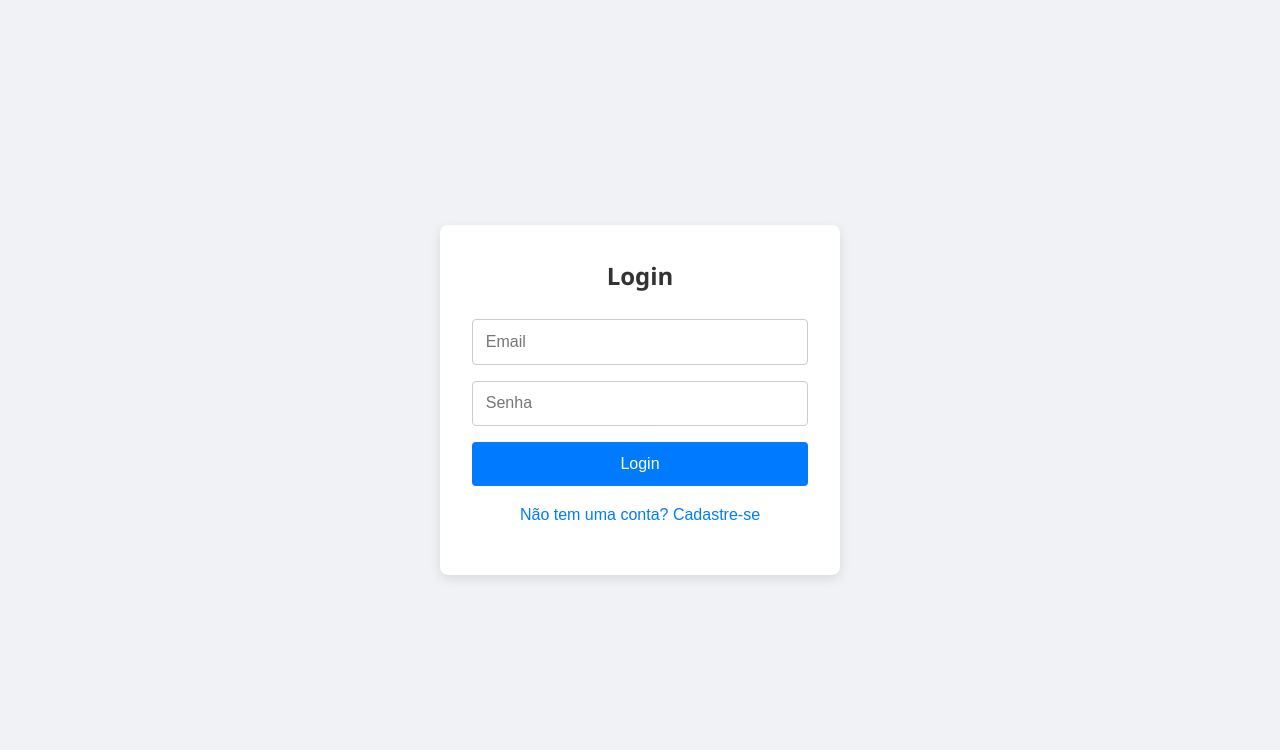
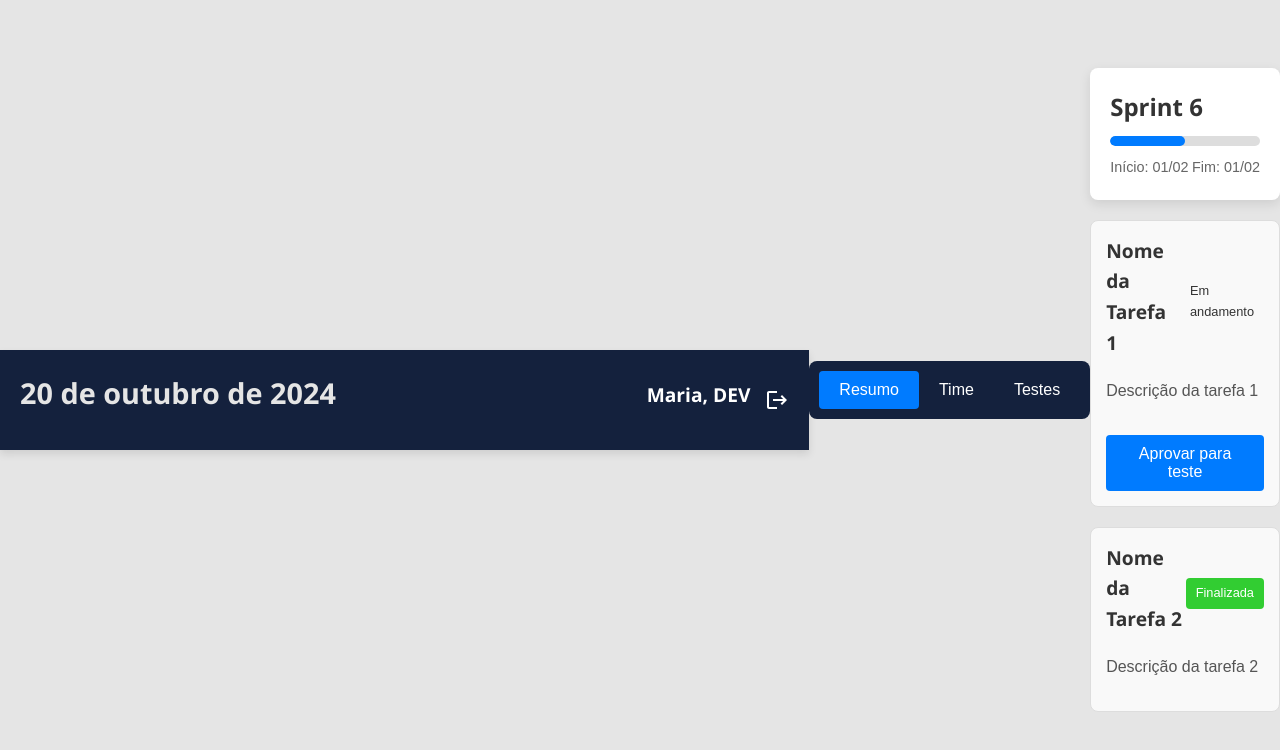
Before and after one commit to matheus-mvk/MVP-Gerenciador, a React (Vite) app in the folder Front-end/: page / in a window 1280 px wide. Shown: the top 750 px of the page. Built offline with nearby package versions, Linux system fonts and the light colour scheme.

Commit message:
toma toma

```diff
--- a/Front-end/src/App.tsx
+++ b/Front-end/src/App.tsx
@@ -1,10 +1,12 @@
 
-import Login from "./pages/Login/Login"
+import Home from "./pages/Home/Home"
+//import Login from "./pages/Login/Login"
 
 function App() {
 
   return (
-    <Login/>
+    //<Login/>
+    <Home/>
   )
 }
 
--- a/Front-end/src/Components/Header/Header.style.ts
+++ b/Front-end/src/Components/Header/Header.style.ts
@@ -1,6 +1,7 @@
 import styled from "styled-components";
 
 export const HeaderContainer = styled.header`
+
   display: flex;
   justify-content: space-between;
   align-items: center;
@@ -9,6 +10,7 @@ export const HeaderContainer = styled.header`
   color: white;
   padding: 20px;
   box-shadow: 0 4px 8px rgba(0, 0, 0, 0.1);
+
   h1 {
     font-size: 1.8em;
     color: #e5e5e5;
--- a/Front-end/src/Components/Header/Header.tsx
+++ b/Front-end/src/Components/Header/Header.tsx
@@ -2,9 +2,14 @@ import { HeaderContainer, HeaderRightSection } from "./Header.style";
 import LogoutIcon from "@mui/icons-material/Logout";
 
 function Header() {
+  const currentDate = new Date().toLocaleDateString("pt-BR", {
+    day: "2-digit",
+    month: "long",
+    year: "numeric",
+  });
   return (
     <HeaderContainer>
-      <h1>01 de Janeiro de 2023</h1>
+      <h1>{currentDate}</h1>
       <HeaderRightSection>
         <h2>Maria, DEV</h2>
         <LogoutIcon />
--- a/Front-end/src/pages/Home/Home.style.ts
+++ b/Front-end/src/pages/Home/Home.style.ts
@@ -2,11 +2,11 @@ import styled from "styled-components";
 
 export const HomeContainer = styled.section`
   display: flex;
-  flex-direction: column;
+
   align-items: center;
   min-height: 100vh;
-  width: 100%;
+  width:100vw;
   background-color: #e5e5e5;
-  padding: 20px;
+
   box-sizing: border-box;
 `;
--- a/Front-end/src/pages/Home/Home.tsx
+++ b/Front-end/src/pages/Home/Home.tsx
@@ -3,6 +3,7 @@ import { HomeContainer } from "./Home.style";
 import Header from "../../Components/Header/Header";
 import Tabs from "../../Components/Tabs/Tabs";
 import SprintList from "../../Components/SprintList/SprintList";
+
 
 function Home() {
   const [activeTab, setActiveTab] = useState("Resumo");
@@ -18,4 +19,4 @@ function Home() {
   );
 }
 
-export default Home;
+export default Home
--- a/Front-end/src/pages/Login/Login.tsx
+++ b/Front-end/src/pages/Login/Login.tsx
@@ -9,7 +9,7 @@ import {
   Title,
   ErrorMessage,
 } from "./Login.style";
-import Home from "../Home/Home";
+
 
 function Login() {
   const [isLogin, setIsLogin] = useState(true); // alterna entre login e cadastro
@@ -27,9 +27,9 @@ function Login() {
     }
 
     if (isLogin) {
-        <Home/>
+
     } else {
-        <Home/>
+
 
     }
   };
```
